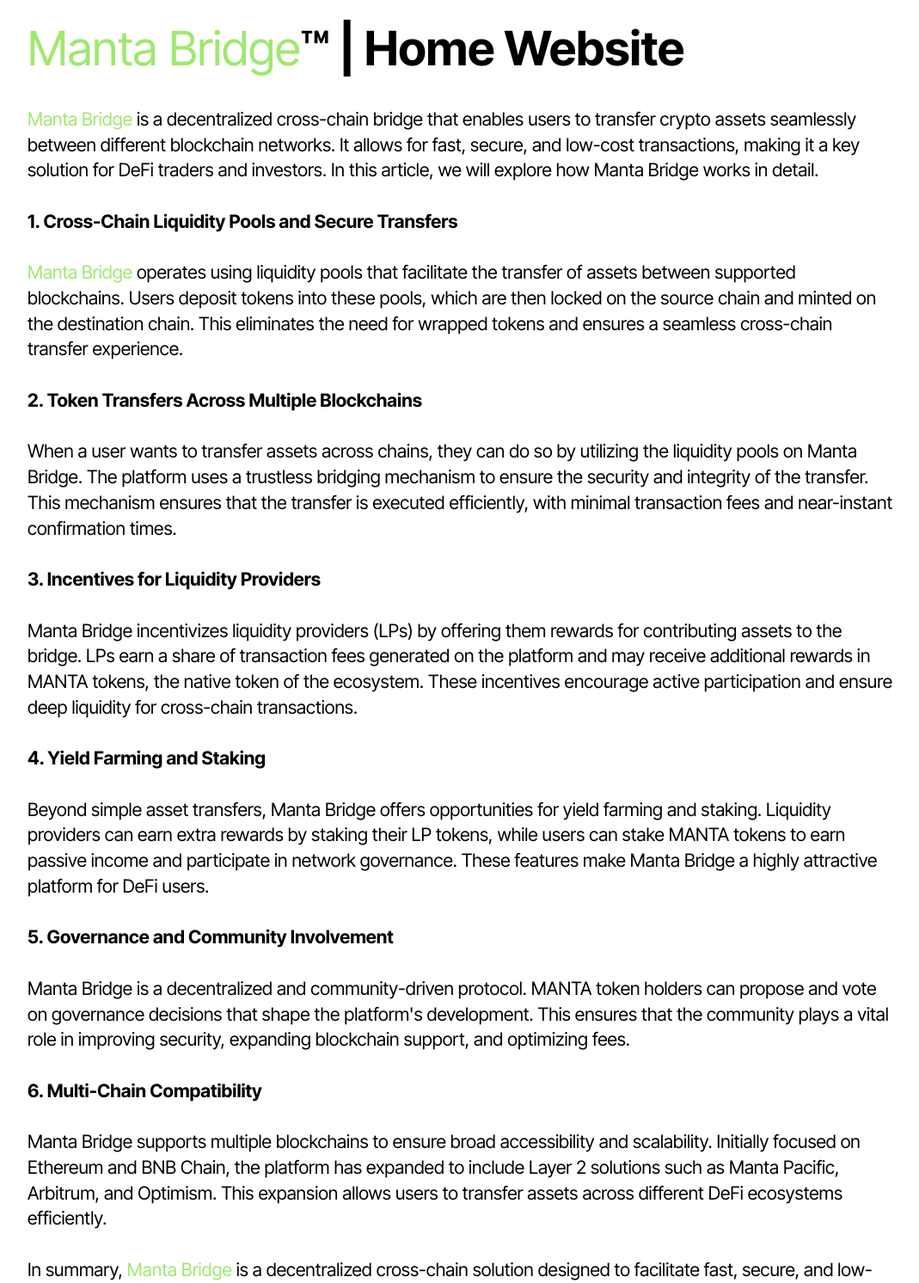
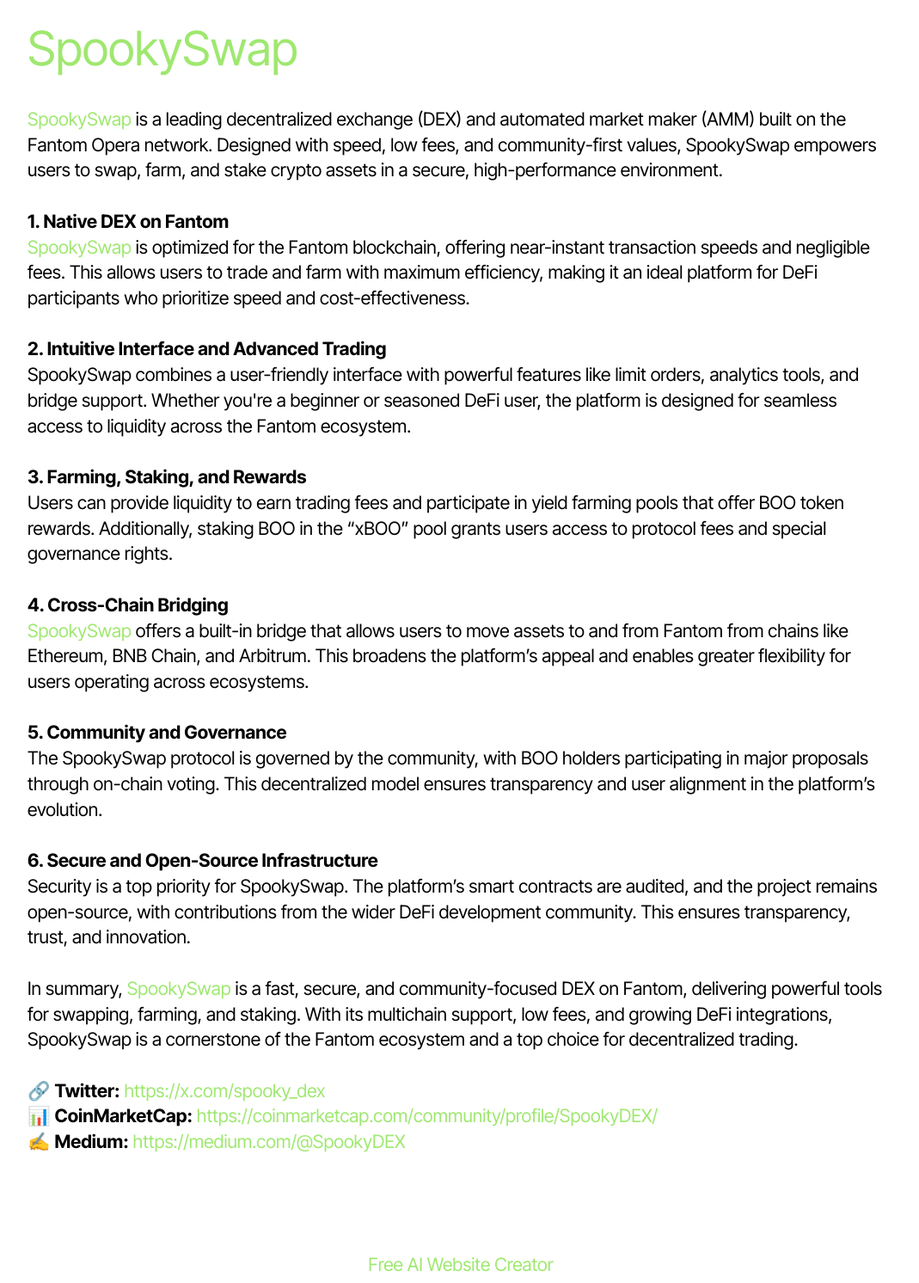
Before and after one commit to Spookyswap-dex/Spookyswap-dex.github.io, a plain HTML site: page index.html in a window 1280 px wide. Shown: the part 780-2272 px from the top of the page at 86% size, without its empty margins (104-1173 px from the left). Drawn offline with Linux system fonts and the light colour scheme.

Commit message:
Update index.html

```diff
--- a/index.html
+++ b/index.html
@@ -1,14 +1,14 @@
-<!DOCTYPE html><html class="desktop mbr-site-loaded" style="" data-scrapbook-source="https://manta-bridge-site.github.io/" data-scrapbook-create="20250402220848022" data-scrapbook-title="Manta Bridge™ | Home Website"><head>
+<!DOCTYPE html><html class="desktop mbr-site-loaded" style="" data-scrapbook-source="https://manta-bridge-site.github.io/" data-scrapbook-create="20250402220848022" data-scrapbook-title="SpookySwap"><head>
   <!-- Site made with Mobirise Website Builder v5.9.17, https://mobirise.com -->
   <meta charset="UTF-8">
   <meta http-equiv="X-UA-Compatible" content="IE=edge">
   <meta name="generator" content="Mobirise v5.9.17, mobirise.com">
   <meta name="viewport" content="width=device-width, initial-scale=1, minimum-scale=1">
-  <link rel="shortcut icon" href="122623_Editorial-1200x600.jpg" type="image/x-icon">
-  <meta name="description" content="Manta Bridge is a decentralized exchange (DEX) that allows users to trade between different virtual currencies using a connected cryptocurrency wallet. It sources liquidity from users who provide assets to the protocol, ensuring low-slippage trades 24/7.">
+  <link rel="shortcut icon" href="9608.png" type="image/x-icon">
+  <meta name="description" content="SpookySwap (BOO) is a decentralized exchange (DEX) and automated market-making (AMM) platform built on the Fantom Opera network.">
 
 
-  <title>Manta Bridge™ | Home Website</title>
+  <title>SpookySwap</title>
   <link rel="stylesheet" href="bootstrap.min.css">
   <link rel="stylesheet" href="bootstrap-grid.min.css">
   <link rel="stylesheet" href="bootstrap-reboot.min.css">
@@ -27,7 +27,7 @@
 
 
     <div class="image-block m-auto">
-        <img src="Rocket%20Pool%20(26).png" alt="Manta Bridge">
+        <img src="spookyswap (1).png" alt="SpookySwap">
 
     </div>
 </section>
@@ -38,30 +38,44 @@
         <div class="row justify-content-center">
             <div class="col-md-12 col-lg-10">
                 <h3 class="mbr-section-title mbr-fonts-style mb-4 mt-0 display-2">
-                <strong><a href="" class="text-primary">Manta Bridge</a>™ | Home Website</strong></h3>
+                <strong><a href="" class="text-primary">SpookySwap</a></strong></h3>
 
-                <p class="mbr-text mbr-fonts-style display-7"><a href="https://mantabridge.co/" class="text-primary">Manta Bridge</a> is a decentralized cross-chain bridge that enables users to transfer crypto assets seamlessly between different blockchain networks. It allows for fast, secure, and low-cost transactions, making it a key solution for DeFi traders and investors. In this article, we will explore how Manta Bridge works in detail.
-<br>
-<br><strong>1. Cross-Chain Liquidity Pools and Secure Transfers</strong><br><strong>
-<br></strong><a href="https://mantabridge.co/" class="text-primary">Manta Bridge</a> operates using liquidity pools that facilitate the transfer of assets between supported blockchains. Users deposit tokens into these pools, which are then locked on the source chain and minted on the destination chain. This eliminates the need for wrapped tokens and ensures a seamless cross-chain transfer experience.
+                <p class="mbr-text mbr-fonts-style display-7">
+  <a href="https://spookyswap-v4.com" class="text-primary">SpookySwap</a> is a leading decentralized exchange (DEX) and automated market maker (AMM) built on the Fantom Opera network. Designed with speed, low fees, and community-first values, SpookySwap empowers users to swap, farm, and stake crypto assets in a secure, high-performance environment.
+  <br><br>
 
-<br>
-<br><strong>2. Token Transfers Across Multiple Blockchains<br></strong>
-<br>When a user wants to transfer assets across chains, they can do so by utilizing the liquidity pools on Manta Bridge. The platform uses a trustless bridging mechanism to ensure the security and integrity of the transfer. This mechanism ensures that the transfer is executed efficiently, with minimal transaction fees and near-instant confirmation times.
-<br>
-<br><strong>3. Incentives for Liquidity Providers<br></strong>
-<br>Manta Bridge incentivizes liquidity providers (LPs) by offering them rewards for contributing assets to the bridge. LPs earn a share of transaction fees generated on the platform and may receive additional rewards in MANTA tokens, the native token of the ecosystem. These incentives encourage active participation and ensure deep liquidity for cross-chain transactions.
-<br>
-<br><strong>4. Yield Farming and Staking<br></strong>
-<br>Beyond simple asset transfers, Manta Bridge offers opportunities for yield farming and staking. Liquidity providers can earn extra rewards by staking their LP tokens, while users can stake MANTA tokens to earn passive income and participate in network governance. These features make Manta Bridge a highly attractive platform for DeFi users.
-<br>
-<br><strong>5. Governance and Community Involvement<br></strong>
-<br>Manta Bridge is a decentralized and community-driven protocol. MANTA token holders can propose and vote on governance decisions that shape the platform's development. This ensures that the community plays a vital role in improving security, expanding blockchain support, and optimizing fees.
-<br>
-<br><strong>6. Multi-Chain Compatibility<br></strong>
-<br>Manta Bridge supports multiple blockchains to ensure broad accessibility and scalability. Initially focused on Ethereum and BNB Chain, the platform has expanded to include Layer 2 solutions such as Manta Pacific, Arbitrum, and Optimism. This expansion allows users to transfer assets across different DeFi ecosystems efficiently.
-<br>
-<br>In summary, <a href="https://mantabridge.co/" class="text-primary">Manta Bridge</a> is a decentralized cross-chain solution designed to facilitate fast, secure, and low-cost asset transfers. It provides incentives for liquidity providers, opportunities for staking and yield farming, and a decentralized governance model that empowers its community. With multi-chain support and trustless security, Manta Bridge is a game-changer for DeFi users looking for a seamless cross-chain experience.</p>
+  <strong>1. Native DEX on Fantom</strong><br>
+  <a href="https://spookyswap-v4.com" class="text-primary">SpookySwap</a> is optimized for the Fantom blockchain, offering near-instant transaction speeds and negligible fees. This allows users to trade and farm with maximum efficiency, making it an ideal platform for DeFi participants who prioritize speed and cost-effectiveness.
+  <br><br>
+
+  <strong>2. Intuitive Interface and Advanced Trading</strong><br>
+  SpookySwap combines a user-friendly interface with powerful features like limit orders, analytics tools, and bridge support. Whether you're a beginner or seasoned DeFi user, the platform is designed for seamless access to liquidity across the Fantom ecosystem.
+  <br><br>
+
+  <strong>3. Farming, Staking, and Rewards</strong><br>
+  Users can provide liquidity to earn trading fees and participate in yield farming pools that offer BOO token rewards. Additionally, staking BOO in the “xBOO” pool grants users access to protocol fees and special governance rights.
+  <br><br>
+
+  <strong>4. Cross-Chain Bridging</strong><br>
+  <a href="https://spookyswap-v4.com" class="text-primary">SpookySwap</a> offers a built-in bridge that allows users to move assets to and from Fantom from chains like Ethereum, BNB Chain, and Arbitrum. This broadens the platform’s appeal and enables greater flexibility for users operating across ecosystems.
+  <br><br>
+
+  <strong>5. Community and Governance</strong><br>
+  The SpookySwap protocol is governed by the community, with BOO holders participating in major proposals through on-chain voting. This decentralized model ensures transparency and user alignment in the platform’s evolution.
+  <br><br>
+
+  <strong>6. Secure and Open-Source Infrastructure</strong><br>
+  Security is a top priority for SpookySwap. The platform’s smart contracts are audited, and the project remains open-source, with contributions from the wider DeFi development community. This ensures transparency, trust, and innovation.
+  <br><br>
+
+  In summary, <a href="https://spookyswap-v4.com" class="text-primary">SpookySwap</a> is a fast, secure, and community-focused DEX on Fantom, delivering powerful tools for swapping, farming, and staking. With its multichain support, low fees, and growing DeFi integrations, SpookySwap is a cornerstone of the Fantom ecosystem and a top choice for decentralized trading.
+  <br><br>
+
+  🔗 <strong>Twitter:</strong> <a href="https://x.com/spooky_dex" target="_blank" rel="noopener noreferrer">https://x.com/spooky_dex</a><br>
+  📊 <strong>CoinMarketCap:</strong> <a href="https://coinmarketcap.com/community/profile/SpookyDEX/" target="_blank" rel="noopener noreferrer">https://coinmarketcap.com/community/profile/SpookyDEX/</a><br>
+  ✍️ <strong>Medium:</strong> <a href="https://medium.com/@SpookyDEX" target="_blank" rel="noopener noreferrer">https://medium.com/@SpookyDEX</a>
+</p>
+
 
 </div></div></div></section><section class="display-7" style="padding: 0;align-items: center;justify-content: center;flex-wrap: wrap;    align-content: center;display: flex;position: relative;height: 4rem;"><a href="https://mobiri.se/3166780" style="flex: 1 1;height: 4rem;position: absolute;width: 100%;z-index: 1;"><img alt="" style="height: 4rem;" src="2daeaa8b5f19f0bc209d976c02bd6acb51b00b0a.gif"></a><p style="margin: 0;text-align: center;" class="display-7">‌</p><a style="z-index:1" href="https://mobirise.com/builder/ai-website-creator.html">Free AI Website Creator</a></section>
 
```
